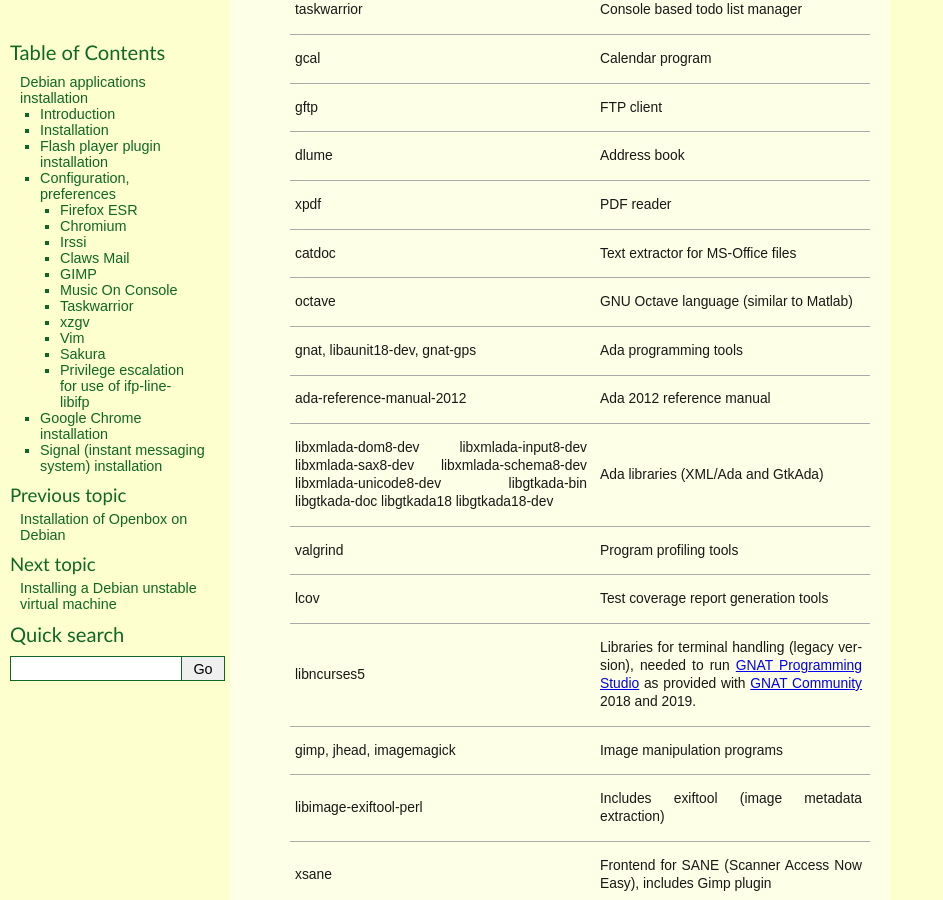
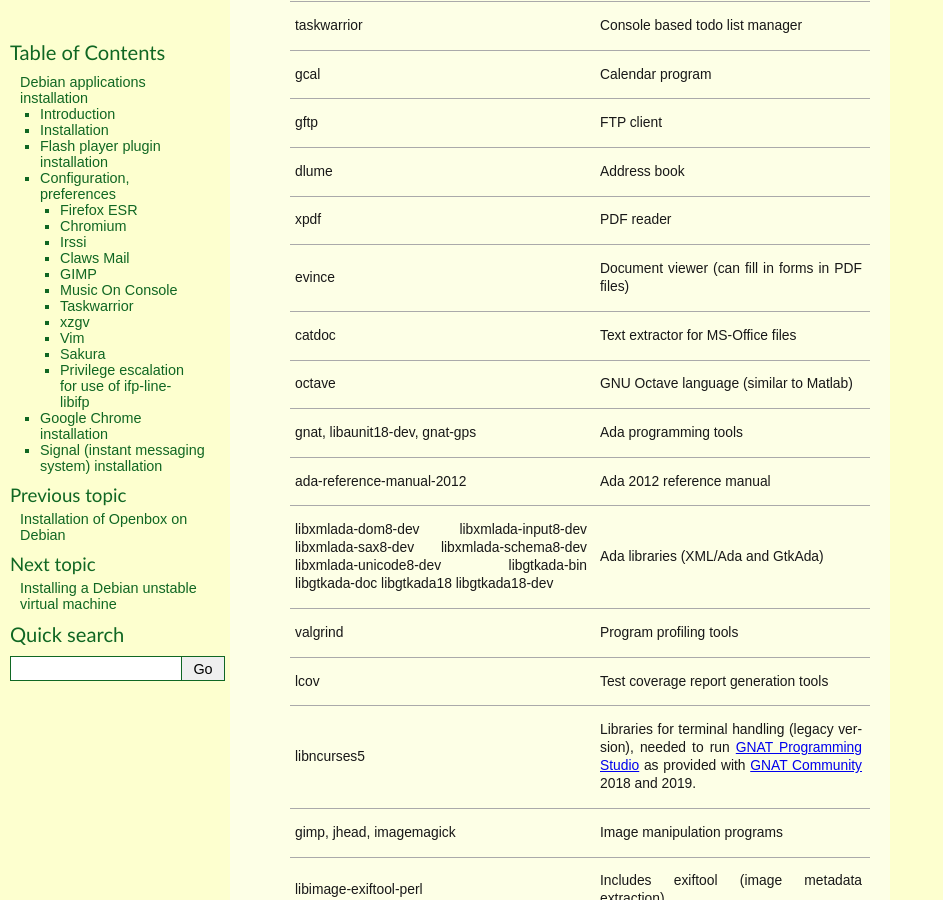
Before and after one commit to thierr26/thierr26_personal_notes_sphinx_sources, a Sphinx documentation site: the page built from source/debian_apps_install.rst, in a window 1280 px wide and 900 px high, scrolled down 2960 px. Shown: the whole window, without its empty margins (0-943 px from the left). Built offline with Sphinx 7.4.7, drawn with Linux system fonts in a browser that asks for light colours.

Commit message:
Add evince

```diff
--- a/source/debian_apps_install.rst
+++ b/source/debian_apps_install.rst
@@ -53,6 +53,7 @@
       gftp \
       dlume \
       xpdf \
+      evince \
       catdoc \
       octave \
       gnat libaunit18-dev gnat-gps \
@@ -136,6 +137,8 @@
     - Address book
   * - xpdf
     - PDF reader
+  * - evince
+    - Document viewer (can fill in forms in PDF files)
   * - catdoc
     - Text extractor for MS-Office files
   * - octave
```
